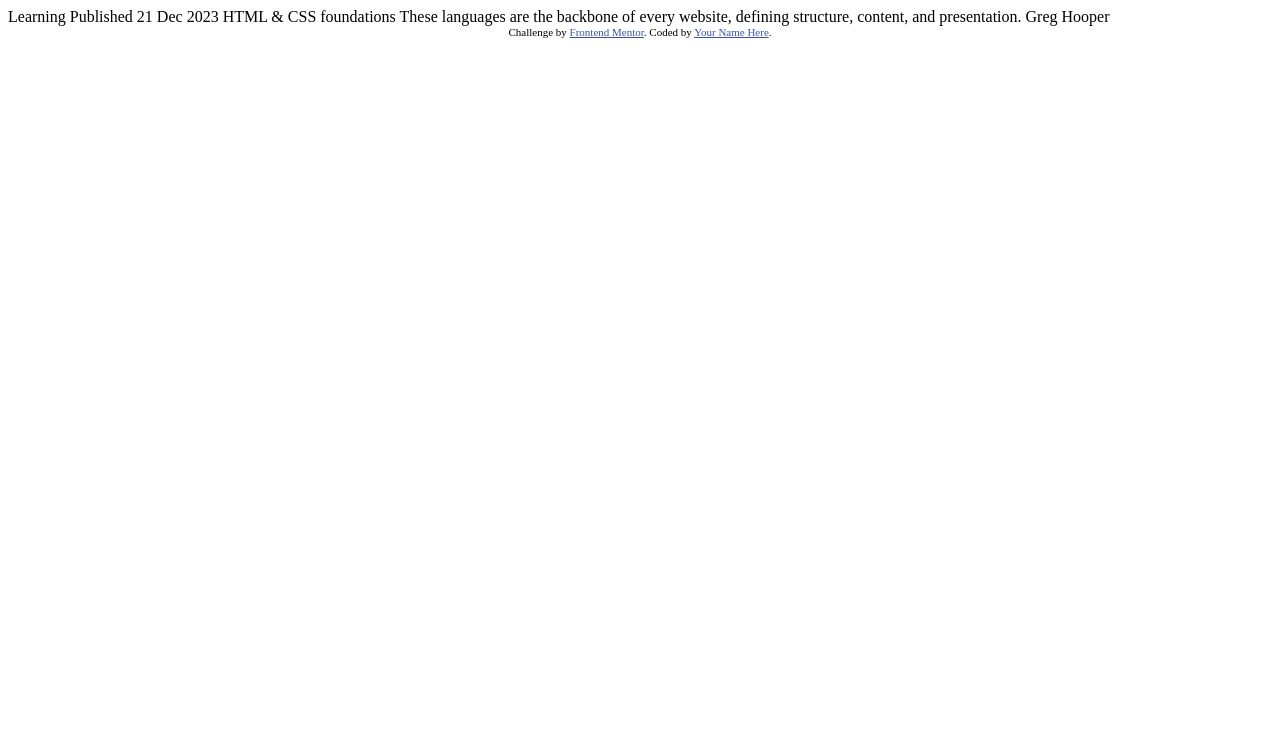
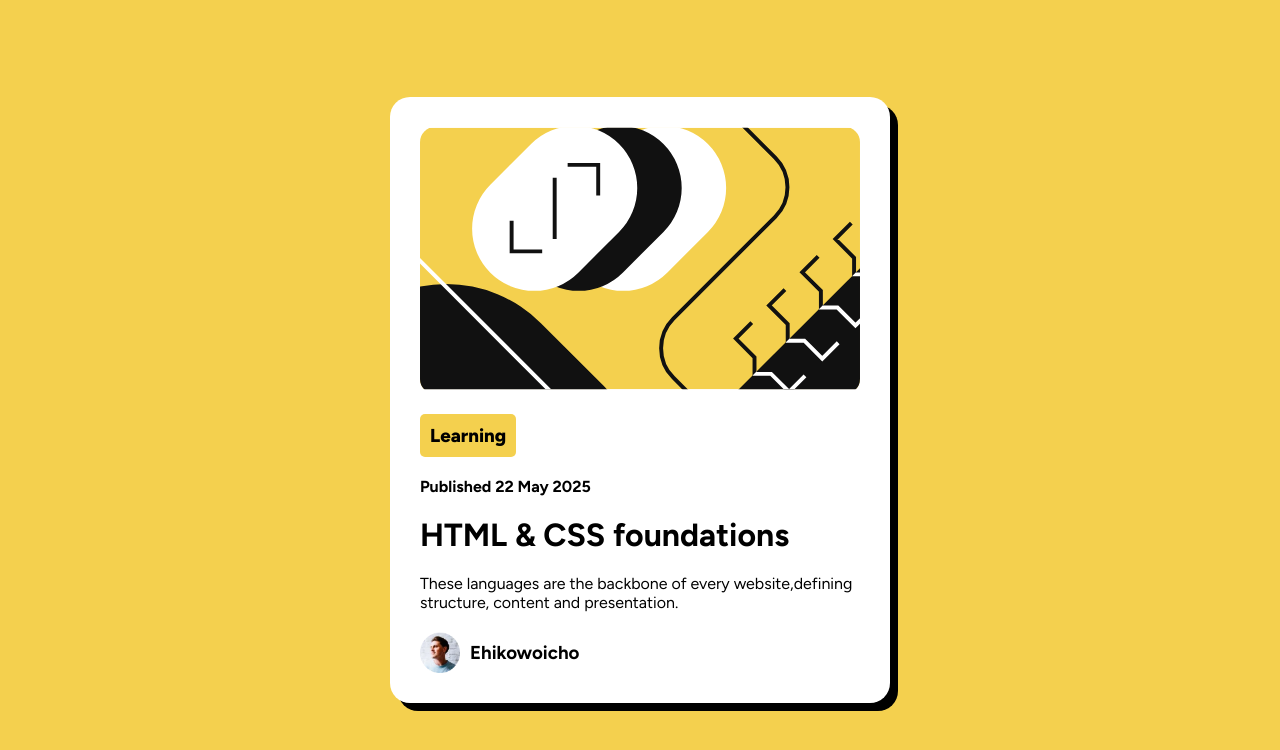
Before and after one commit to cecilia-frontend/blog-preview-card, a plain HTML site: page index.html in a window 1280 px wide. Drawn offline with Linux system fonts and the light colour scheme.

Commit message:
my initial commit

```diff
--- a/index.html
+++ b/index.html
@@ -6,29 +6,36 @@
 
   <link rel="icon" type="image/png" sizes="32x32" href="./assets/images/favicon-32x32.png">
 
-  <title>Frontend Mentor | Blog preview card</title>
-
-  <!-- Feel free to remove these styles or customise in your own stylesheet 👍 -->
-  <style>
-    .attribution { font-size: 11px; text-align: center; }
-    .attribution a { color: hsl(228, 45%, 44%); }
-  </style>
+  <title>Cecili's | Blog preview card</title>
+  <link href="https://fonts.googleapis.com/css2?family=Figtree:ital,wght@0,300..900;1,300..900&family=Manrope:wght@200..800&family=Outfit:wght@100..900&family=Young+Serif&display=swap" rel="stylesheet">
+  <link rel="stylesheet" href="./styles.css">
 </head>
 <body>
+<main>
 
-  Learning
+  <div class="article">
+    <div class="main-img">
+      <img src="./assets/images/illustration-article.svg" alt="illustration pic">
+    </div>
+    <h3 class="Learning">Learning</h3>
 
-  Published 21 Dec 2023
+    <h4>Published 22 May 2025</h4>
 
-  HTML & CSS foundations
+    <h1>HTML & CSS foundations</h1>
 
-  These languages are the backbone of every website, defining structure, content, and presentation.
+    <p>These languages are the backbone of every website,defining structure, content and presentation.</p> <div>
+      <div class="profile">
+        <div class="avatar">
+      <img src="./assets/images/image-avatar.webp" alt="profile pc">
+      </div>
+      <h3>Ehikowoicho</h3>
+      </div>
 
-  Greg Hooper
 
-  <div class="attribution">
-    Challenge by <a href="https://www.frontendmentor.io?ref=challenge" target="_blank">Frontend Mentor</a>.
-    Coded by <a href="#">Your Name Here</a>.
+    </div>
   </div>
+</main>
+
+
 </body>
 </html>
--- /dev/null
+++ b/styles.css
@@ -0,0 +1,78 @@
+:root {
+--Yellow: hsl(47, 88%, 63%);
+
+--White: hsl(0, 0%, 100%);
+
+--Gray-500: hsl(0, 0%, 42%);
+
+--Gray-950: hsl(0, 0%, 7%);
+
+}
+
+
+* {
+    padding: 0;
+    margin: 0;
+    box-sizing: border-box;
+}
+main {
+    background-color: var(--Yellow);
+    display: flex;
+    justify-content: center;
+    align-items: center;
+    min-height: 100vh;
+    margin: 0;
+    font-family: 'figtree' , sans-serif;
+}
+
+.article {
+    width: 500px;
+    background-color:var(--White);
+    padding: 30px;
+    gap: 20%;
+    border-radius: 20px;
+    box-shadow: 8px 8px;
+    display: grid;
+    gap: 20px;
+
+
+}
+
+img {
+    width: 100%;
+    object-fit: cover;
+}
+
+.article .main-img {
+    overflow: hidden;
+   border-radius: 15px;
+
+}
+
+
+.article .Learning {
+    background-color: var(--Yellow);
+    width: 30%;
+    border-radius: 5px;
+    font-weight: 800;
+    width: fit-content;
+    padding: 10px 10px;
+}
+
+.article .h1 {
+    font-weight: 700;
+
+}
+
+
+
+.article .avatar {
+display: flex;
+width: 40px;
+}
+
+.article .profile {
+    display: flex;
+    align-items: center;
+    gap: 10px;
+}
```
